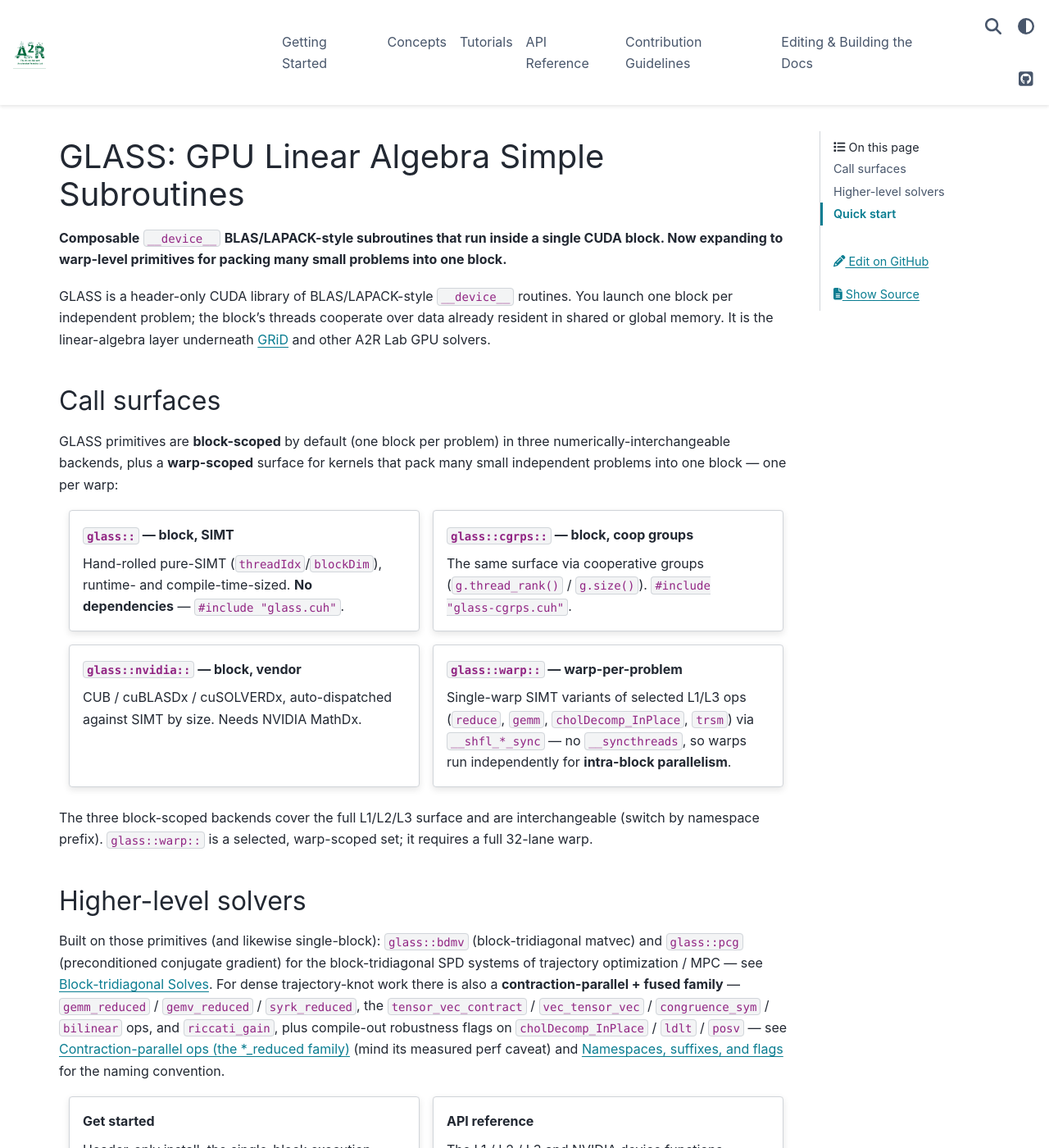
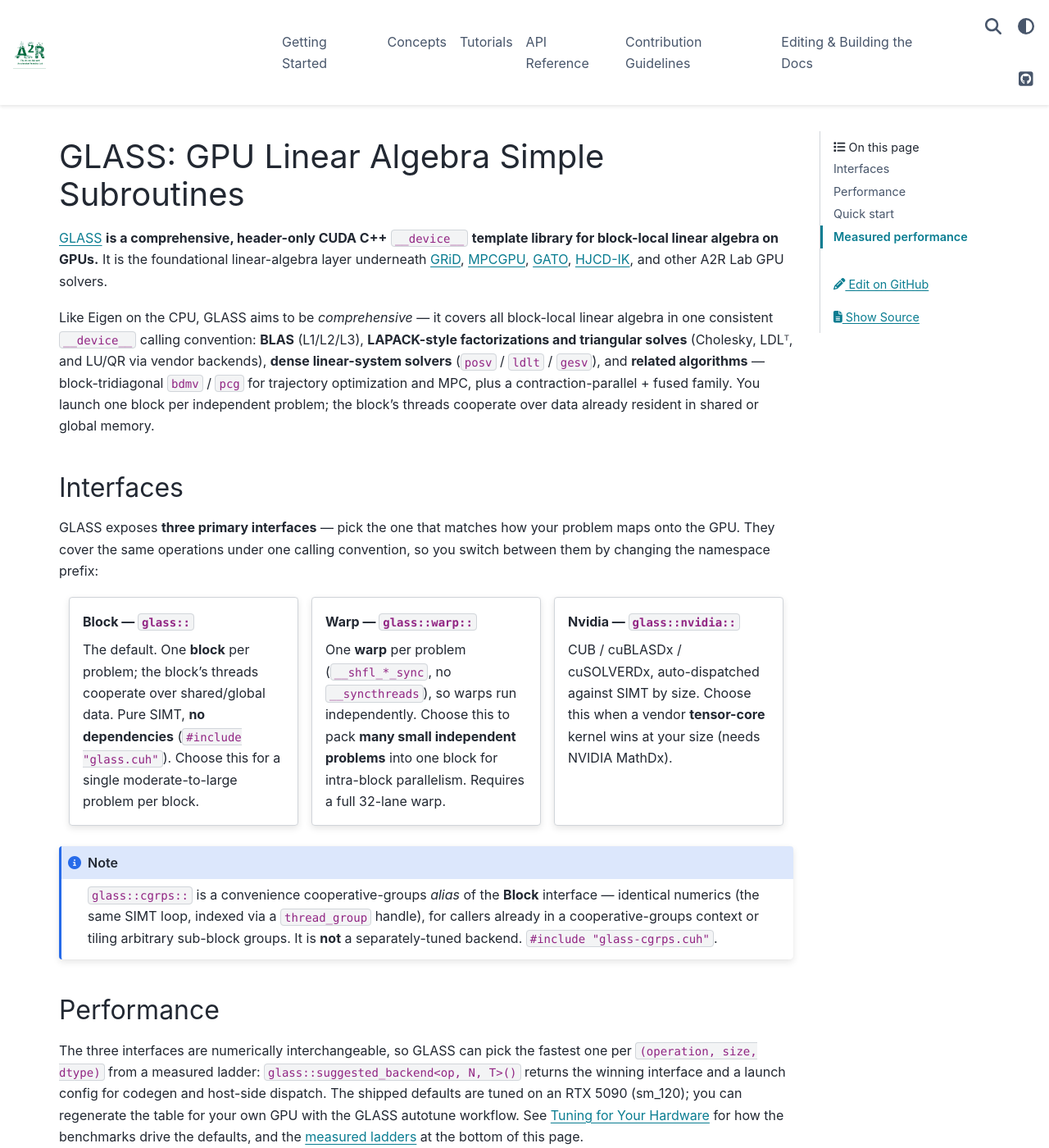
Before and after one commit to A2R-Lab/GLASS, a Sphinx documentation site: the page built from docs/source/index.rst, in a window 1280 px wide and 1400 px high. Shown: the whole window at 82% size. Built offline with Sphinx 7.4.7 and the PyData theme 0.15.4, drawn with Linux system fonts in a browser that asks for light colours; some of the changed text lies outside the part shown.

Commit message:
docs: lead with 3 interfaces (Block/Warp/Nvidia), fix Doxygen @param attach, drop MIGRATION.md

```diff
--- a/docs/source/index.rst
+++ b/docs/source/index.rst
@@ -1,73 +1,85 @@
 GLASS: GPU Linear Algebra Simple Subroutines
 ============================================
 
-**Composable** ``__device__`` **BLAS/LAPACK-style subroutines that run inside a
-single CUDA block. Now expanding to warp-level primitives for packing many small
-problems into one block.**
+`GLASS <http://a2r-lab.org/GLASS/>`_ **is a comprehensive, header-only CUDA C++**
+``__device__`` **template library for block-local linear algebra on GPUs.** It is
+the foundational linear-algebra layer underneath
+`GRiD <https://github.com/A2R-Lab/GRiD>`_,
+`MPCGPU <https://a2r-lab.org/publication/mpcgpu/>`_,
+`GATO <http://a2r-lab.org/GATO/>`_,
+`HJCD-IK <https://a2r-lab.org/publication/hjcdik/>`_, and other A2R Lab GPU solvers.
 
-GLASS is a header-only CUDA library of BLAS/LAPACK-style ``__device__`` routines.
-You launch one block per independent problem; the block's threads cooperate over
-data already resident in shared or global memory. It is the linear-algebra layer
-underneath `GRiD <https://github.com/A2R-Lab/GRiD>`_ and other A2R Lab GPU
-solvers.
+Like Eigen on the CPU, GLASS aims to be *comprehensive* — it covers all
+block-local linear algebra in one consistent ``__device__`` calling convention:
+**BLAS** (L1/L2/L3), **LAPACK-style factorizations and triangular solves**
+(Cholesky, LDLᵀ, and LU/QR via vendor backends), **dense linear-system solvers**
+(``posv`` / ``ldlt`` / ``gesv``), and **related algorithms** — block-tridiagonal
+``bdmv`` / ``pcg`` for trajectory optimization and MPC, plus a contraction-parallel
++ fused family. You launch one block per independent problem; the block's threads
+cooperate over data already resident in shared or global memory.
 
-Call surfaces
--------------
+Interfaces
+----------
 
-GLASS primitives are **block-scoped** by default (one block per problem) in three
-numerically-interchangeable backends, plus a **warp-scoped** surface for kernels
-that pack many small independent problems into one block — one per warp:
+GLASS exposes **three primary interfaces** — pick the one that matches how your
+problem maps onto the GPU. They cover the same operations under one calling
+convention, so you switch between them by changing the namespace prefix:
 
-.. grid:: 2
+.. grid:: 3
    :gutter: 3
 
-   .. grid-item-card:: ``glass::`` — block, SIMT
+   .. grid-item-card:: Block — ``glass::``
       :link: user_guide/getting_started/library_overview
       :link-type: doc
 
-      Hand-rolled pure-SIMT (``threadIdx``/``blockDim``), runtime- and
-      compile-time-sized. **No dependencies** — ``#include "glass.cuh"``.
+      The default. One **block** per problem; the block's threads cooperate over
+      shared/global data. Pure SIMT, **no dependencies**
+      (``#include "glass.cuh"``). Choose this for a single moderate-to-large
+      problem per block.
 
-   .. grid-item-card:: ``glass::cgrps::`` — block, coop groups
-      :link: user_guide/getting_started/library_overview
+   .. grid-item-card:: Warp — ``glass::warp::``
+      :link: api_reference/warp
       :link-type: doc
 
-      The same surface via cooperative groups (``g.thread_rank()`` /
-      ``g.size()``). ``#include "glass-cgrps.cuh"``.
+      One **warp** per problem (``__shfl_*_sync``, no ``__syncthreads``), so warps
+      run independently. Choose this to pack **many small independent problems**
+      into one block for intra-block parallelism. Requires a full 32-lane warp.
 
-   .. grid-item-card:: ``glass::nvidia::`` — block, vendor
+   .. grid-item-card:: Nvidia — ``glass::nvidia::``
       :link: user_guide/concepts/backend_dispatch
       :link-type: doc
 
-      CUB / cuBLASDx / cuSOLVERDx, auto-dispatched against SIMT by size.
-      Needs NVIDIA MathDx.
+      CUB / cuBLASDx / cuSOLVERDx, auto-dispatched against SIMT by size. Choose
+      this when a vendor **tensor-core** kernel wins at your size (needs NVIDIA
+      MathDx).
 
-   .. grid-item-card:: ``glass::warp::`` — warp-per-problem
-      :link: api_reference/warp
-      :link-type: doc
+.. note::
 
-      Single-warp SIMT variants of selected L1/L3 ops (``reduce``, ``gemm``,
-      ``cholDecomp_InPlace``, ``trsm``) via ``__shfl_*_sync`` — no
-      ``__syncthreads``, so warps run independently for **intra-block
-      parallelism**.
+   ``glass::cgrps::`` is a convenience cooperative-groups *alias* of the **Block**
+   interface — identical numerics (the same SIMT loop, indexed via a
+   ``thread_group`` handle), for callers already in a cooperative-groups context
+   or tiling arbitrary sub-block groups. It is **not** a separately-tuned backend.
+   ``#include "glass-cgrps.cuh"``.
 
-The three block-scoped backends cover the full L1/L2/L3 surface and are
-interchangeable (switch by namespace prefix). ``glass::warp::`` is a selected,
-warp-scoped set; it requires a full 32-lane warp.
+Performance
+-----------
 
-Higher-level solvers
---------------------
+The three interfaces are numerically interchangeable, so GLASS can pick the
+fastest one per ``(operation, size, dtype)`` from a measured ladder:
+``glass::suggested_backend<op, N, T>()`` returns the winning interface and a
+launch config for codegen and host-side dispatch. The shipped defaults are tuned
+on an RTX 5090 (sm_120); you can regenerate the table for your own GPU with the
+GLASS autotune workflow. See :doc:`user_guide/concepts/tuning` for how the
+benchmarks drive the defaults, and the :ref:`measured ladders <measured-performance>`
+at the bottom of this page.
 
-Built on those primitives (and likewise single-block): ``glass::bdmv``
-(block-tridiagonal matvec) and ``glass::pcg`` (preconditioned conjugate
-gradient) for the block-tridiagonal SPD systems of trajectory optimization /
-MPC — see :doc:`user_guide/concepts/block_tridiagonal`. For dense trajectory-knot
-work there is also a **contraction-parallel + fused family** — ``gemm_reduced`` /
-``gemv_reduced`` / ``syrk_reduced``, the ``tensor_vec_contract`` /
-``vec_tensor_vec`` / ``congruence_sym`` / ``bilinear`` ops, and ``riccati_gain``,
-plus compile-out robustness flags on ``cholDecomp_InPlace`` / ``ldlt`` / ``posv``
-— see :doc:`user_guide/concepts/contraction_parallel` (mind its measured perf
-caveat) and :doc:`user_guide/concepts/namespaces` for the naming convention.
+The **contraction-parallel + fused family** (``gemm_reduced`` / ``gemv_reduced`` /
+``syrk_reduced``, the ``tensor_vec_contract`` / ``vec_tensor_vec`` /
+``congruence_sym`` / ``bilinear`` ops, ``riccati_gain``, and compile-out
+robustness flags on ``cholDecomp_InPlace`` / ``ldlt`` / ``posv``) targets dense
+trajectory-knot work — see :doc:`user_guide/concepts/contraction_parallel` (mind
+its measured perf caveat) and :doc:`user_guide/concepts/namespaces` for the
+naming convention.
 
 .. grid:: 2
    :gutter: 3
@@ -103,6 +115,23 @@
 See :doc:`user_guide/tutorials/quickstart` for a complete, compilable example,
 and :doc:`user_guide/tutorials/examples` for a worked program per concept.
 
+.. _measured-performance:
+
+Measured performance
+--------------------
+
+The measured warp / block / nvidia ladder on an RTX 5090 (sm_120) — each op's
+fastest interface across problem size, in ns/problem (the data behind
+``glass::suggested_backend<>``):
+
+.. image:: _static/mega_sweep_ladder_f32.png
+   :alt: GLASS measured backend ladder, float32, RTX 5090 / sm_120
+   :width: 100%
+
+.. image:: _static/mega_sweep_ladder_f64.png
+   :alt: GLASS measured backend ladder, float64, RTX 5090 / sm_120
+   :width: 100%
+
 .. toctree::
    :hidden:
    :caption: Getting Started
```
Also changed, not shown: CLAUDE.md (+10 -7 lines), README.md (+23 -15 lines), docs/source/user_guide/concepts/namespaces.rst (+8 -5 lines), docs/source/user_guide/getting_started/library_overview.rst (+29 -24 lines), examples/MIGRATION.md (deleted, +0 -79 lines), examples/README.md, 3 other files.
